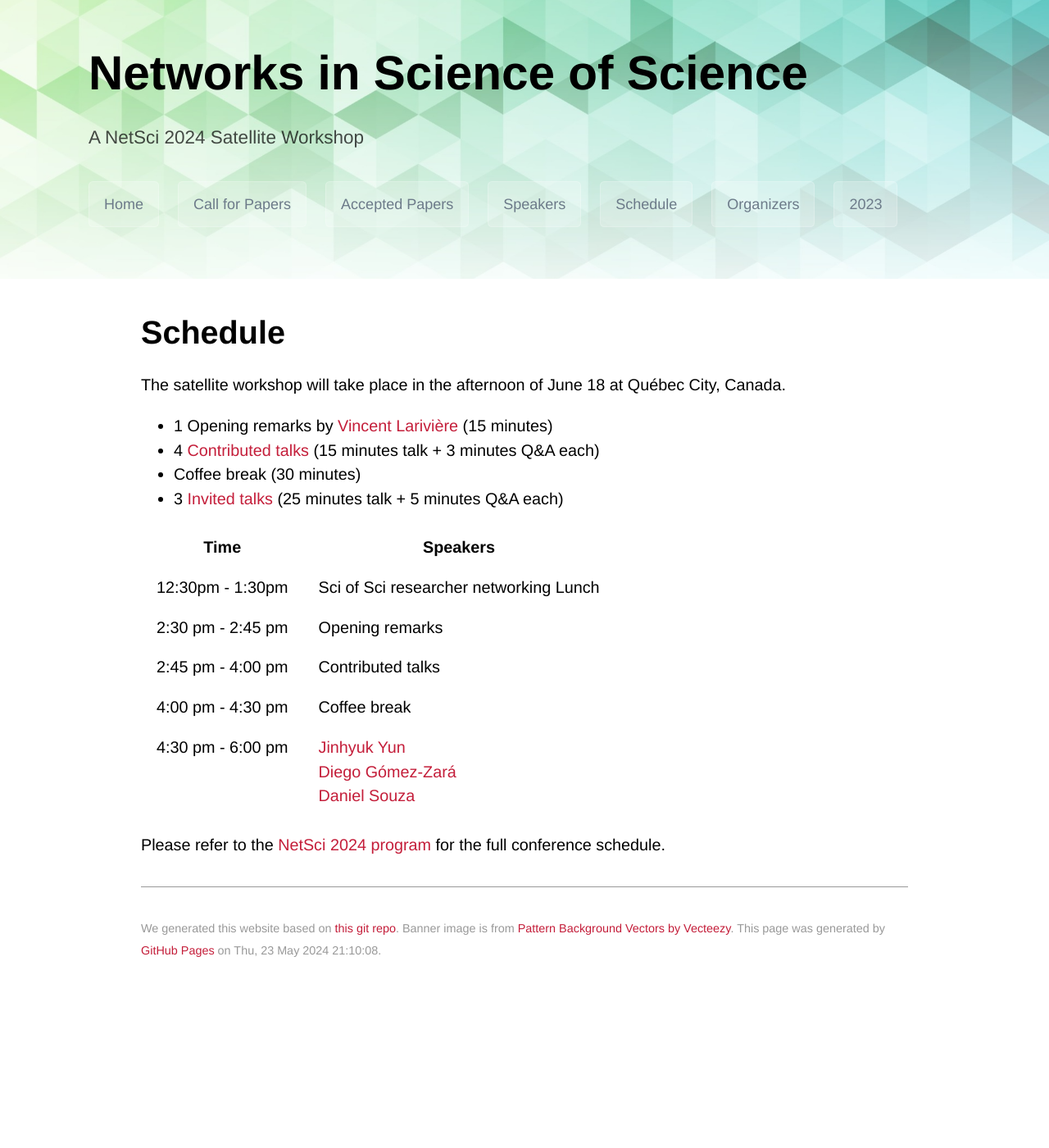
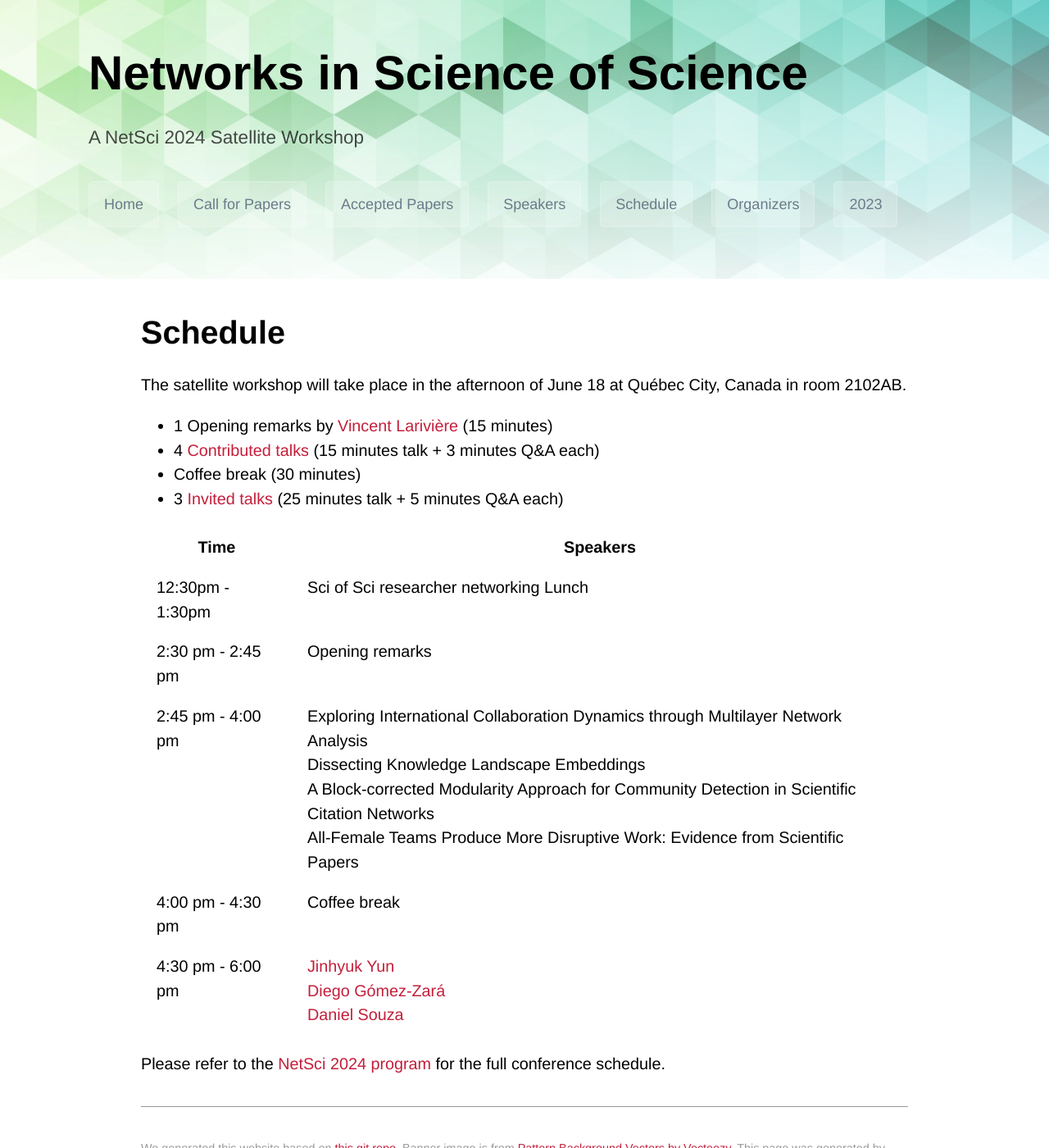
Before and after one commit to netscisci/netscisci.github.io, a Jekyll site: the page built from schedule.md, in a window 1280 px wide and 1400 px high. Shown: the whole window at 82% size. Built offline with Jekyll 4.4.1, drawn with Linux system fonts in a browser that asks for light colours; some web fonts are replaced; our own code applies the rules of GitHub Pages for plain Markdown files.

Commit message:
Update schedule.md

```diff
--- a/schedule.md
+++ b/schedule.md
@@ -4,7 +4,7 @@ layout: default
 
 # Schedule
 
-The satellite workshop will take place in the afternoon of June 18 at Québec City, Canada.
+The satellite workshop will take place in the afternoon of June 18 at Québec City, Canada in room 2102AB.
 
 - 1 Opening remarks by [Vincent Larivière](https://unesco.ebsi.umontreal.ca/en/vincent-lariviere/) (15 minutes)
 - 4 [Contributed talks](https://netscisci.github.io/papers) (15 minutes talk + 3 minutes Q&A each)
@@ -15,7 +15,7 @@ The satellite workshop will take place in the afternoon of June 18 at Québec Ci
 | ----------- | ----------- |
 | 12:30pm - 1:30pm | Sci of Sci researcher networking Lunch |
 | 2:30 pm - 2:45 pm   | Opening remarks |
-| 2:45 pm - 4:00 pm   | Contributed talks |
+| 2:45 pm - 4:00 pm   | Exploring International Collaboration Dynamics through Multilayer Network Analysis <br/> Dissecting Knowledge Landscape Embeddings<br/> A Block-corrected Modularity Approach for Community Detection in Scientific Citation Networks <br/> All-Female Teams Produce More Disruptive Work: Evidence from Scientific Papers |
 | 4:00 pm - 4:30 pm | Coffee break        |
 | 4:30 pm - 6:00 pm | [Jinhyuk Yun](https://bluekura.github.io/) <br> [Diego Gómez-Zará](https://www.dgomezara.cl/) <br> [Daniel Souza](https://www.som.polimi.it/professor/de-souza-daniel-fernando/)      |
 
```
